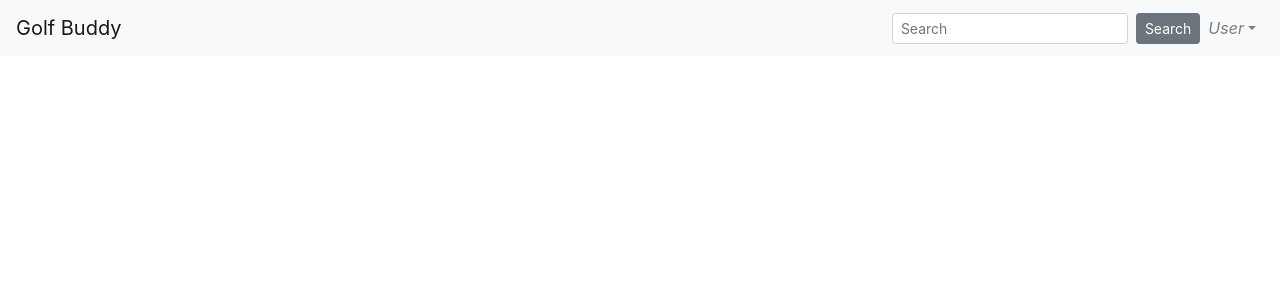
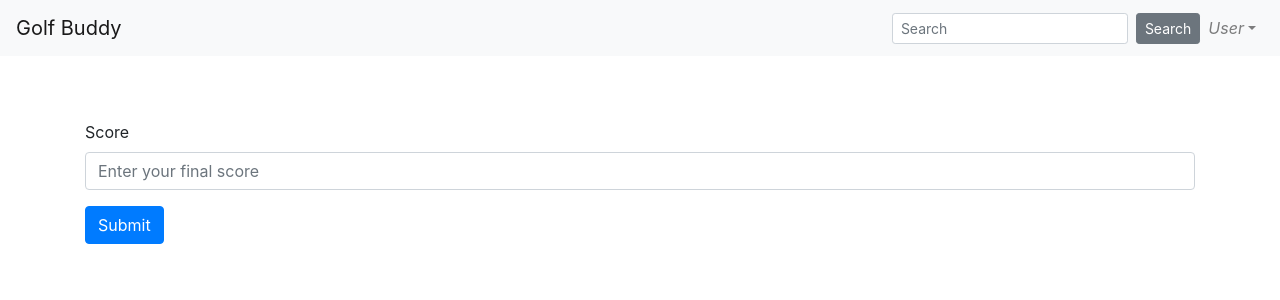
Before and after one commit to Lee-Sutton/brb, a Vue app in the folder frontend/: page /add-score in a window 1280 px wide. Shown: the top 300 px of the page. Built offline with nearby package versions, Linux system fonts and the light colour scheme.

Commit message:
created add-score component (placeholder)

```diff
--- /dev/null
+++ b/frontend/src/components/AddScore.vue
@@ -0,0 +1,25 @@
+<template>
+    <div>
+        <b-form @submit.prevent="onSubmit" id="account-form">
+            <b-form-group label="Score" label-for="id_score">
+                <b-form-input id="id_score" v-model="form.score" type="number" required placeholder="Enter your final score"></b-form-input>
+            </b-form-group>
+            <b-button type="submit" variant="primary">Submit</b-button>
+        </b-form>
+    </div>
+</template>
+
+
+<script lang="ts">
+    import {Component, Vue} from 'vue-property-decorator';
+
+    @Component
+    export default class Accounts extends Vue {
+        form = {
+            score: null,
+        };
+
+        async onSubmit() {
+        }
+    }
+</script>
--- a/frontend/src/components/Scores.vue
+++ b/frontend/src/components/Scores.vue
@@ -6,7 +6,7 @@
             </b-col>
 
             <b-col md="4" offset-md="4">
-                <button class="btn btn-primary float-right">Add Score</button>
+                <router-link :to="{name: 'add-score'}" class="btn btn-primary float-right">Add Score</router-link>
             </b-col>
         </b-row>
         <div class="row">
--- a/frontend/src/router.ts
+++ b/frontend/src/router.ts
@@ -33,6 +33,11 @@ export default new Router({
             path: '/scores',
             name: 'scores',
             component: () => import('./components/Scores.vue'),
+        },
+        {
+            path: '/add-score',
+            name: 'add-score',
+            component: () => import('./components/AddScore.vue'),
         }
     ],
 });
```
